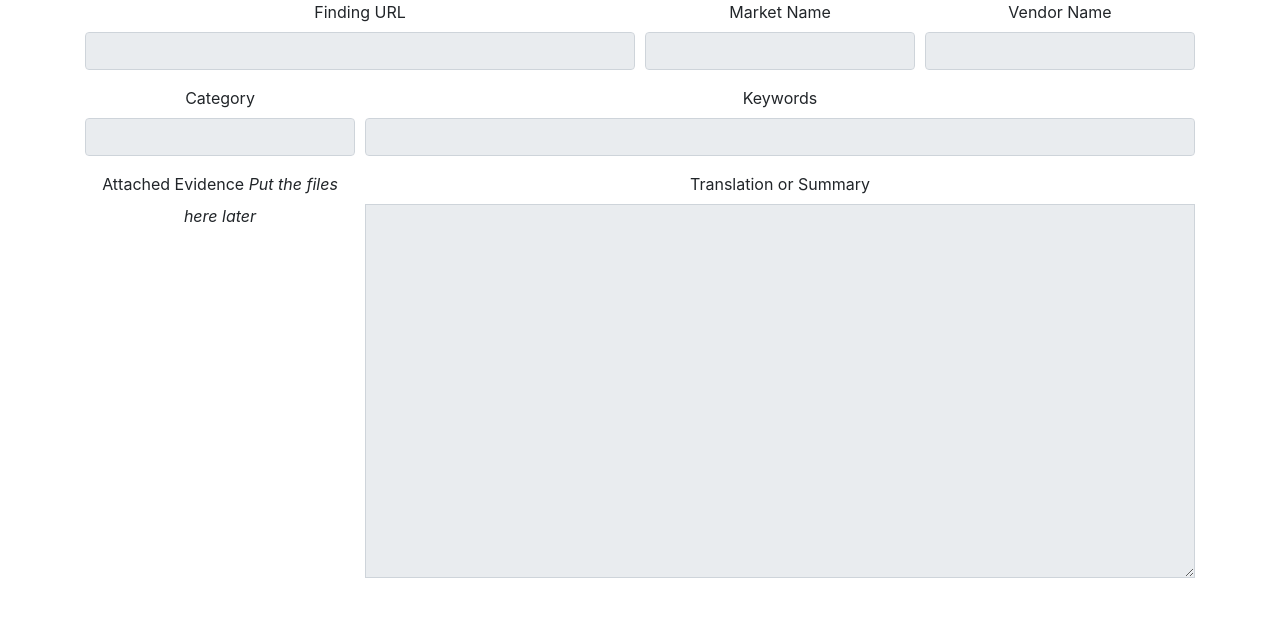
After one commit to panzertime/dw-findingstore, a Flask app: template frontend/templates/rendered_card.html in a window 1280 px wide. The commit adds this page. Shown: the top 617 px of the page. Run offline with Flask 2, Linux system fonts and the light colour scheme; the template is opened without the code that fills it, so the values that code supplies are empty; some libraries are stand-ins or nearby versions.

Commit message:
Search now works "as advertised" with pop-up cards. Switch to Bootstrap 4.1 throughout.

```diff
--- a/frontend/app.py
+++ b/frontend/app.py
@@ -33,7 +33,6 @@ def create_submit():
     es.index(index="findingstore_index", doc_type="finding_card", body=document)
     return render_template('create.html')
 
-
 @app.route('/import')
 def import_finding():
     return render_template('import.html')
@@ -62,6 +61,22 @@ def search_request():
     )
     return render_template('results.html', res=res )
 
+@app.route('/card/display')
+def display_card():
+    card_id = request.args.get("card_id")
+    res = es.get(index="findingstore_index", doc_type="_all", id=card_id)
+    return render_template('rendered_card.html', res=res)
+
+@app.route('/card/import')
+def import_card():
+    # unzip the card and add to ES
+    pass
+
+@app.route('/card/export')
+def export_card():
+    # zip the card and return it to user
+    pass
+
 if __name__ == '__main__':
     app.secret_key = 'mysecret'
     app.run(host='0.0.0.0', port=os.environ.get("FRONTEND_PORT"))
--- /dev/null
+++ b/frontend/templates/rendered_card.html
@@ -0,0 +1,57 @@
+<!DOCTYPE html>
+<html lang="en">
+
+<head>
+
+  <meta charset="utf-8">
+  <link href="//netdna.bootstrapcdn.com/bootstrap/4.1.0/css/bootstrap.min.css" rel="stylesheet">
+
+  <title>Findingstore</title>
+
+</head>
+
+<body>
+  <form>
+    <fieldset disabled>
+      <div class="container justify-content-center text-center">
+        <div class="form-row">
+          <div class="form-group col-md-6">
+            <label for="inputUrl">Finding URL</label>
+            <input type="url" class="form-control" id="inputUrl" name="inputUrl" placeholder="{{ res['_source']['url'] }}">
+          </div>
+          <div class="form-group col-md-3">
+            <label for="inputMarket">Market Name</label>
+            <input type="text" class="form-control" id="inputMarket" name="inputMarket" placeholder="{{ res['_source']['forumname'] }}">
+          </div>
+          <div class="form-group col-md-3">
+            <label for="inputVendor">Vendor Name</label>
+            <input type="text" class="form-control" id="inputVendor" name="inputVendor" placeholder="{{ res['_source']['vendorname'] }}">
+          </div>
+        </div>
+        <div class="form-row">
+          <div class="form-group col-md-3">
+            <label for="inputMarket">Category</label>
+            <input type="text" class="form-control" id="inputCategory" name="inputCategory" placeholder="{{ res['_source']['category'] }}">
+          </div>
+          <div class="form-group col-md-9">
+            <label for="inputKeywords">Keywords</label>
+            <input type="text" class="form-control" id="inputKeywords" name="inputKeywords" placeholder="{{ res['_source']['keywords'] }}">
+          </div>
+        </div>
+        <div class="form-row">
+          <div class="form-group col-md-3">
+            <div class="form-group" id="chooserGroup">
+              <label for="chooserGroup">Attached Evidence</label>
+              <i>Put the files here later</i>
+            </div>
+          </div>
+          <div class="form-group col-md-9">
+            <label for="inputSummary">Translation or Summary</label>
+            <textarea class="form-control rounded-0" id="inputSummary" name="inputSummary" rows="15">{{ res['_source']['summary'] }}</textarea>
+          </div>
+        </div>
+      </div>
+    </fieldset>
+  </form>
+</body>
+</html>
```
Also changed, not shown: frontend/templates/results.html (+58 -16 lines), frontend/templates/search.html (+8 -9 lines).
